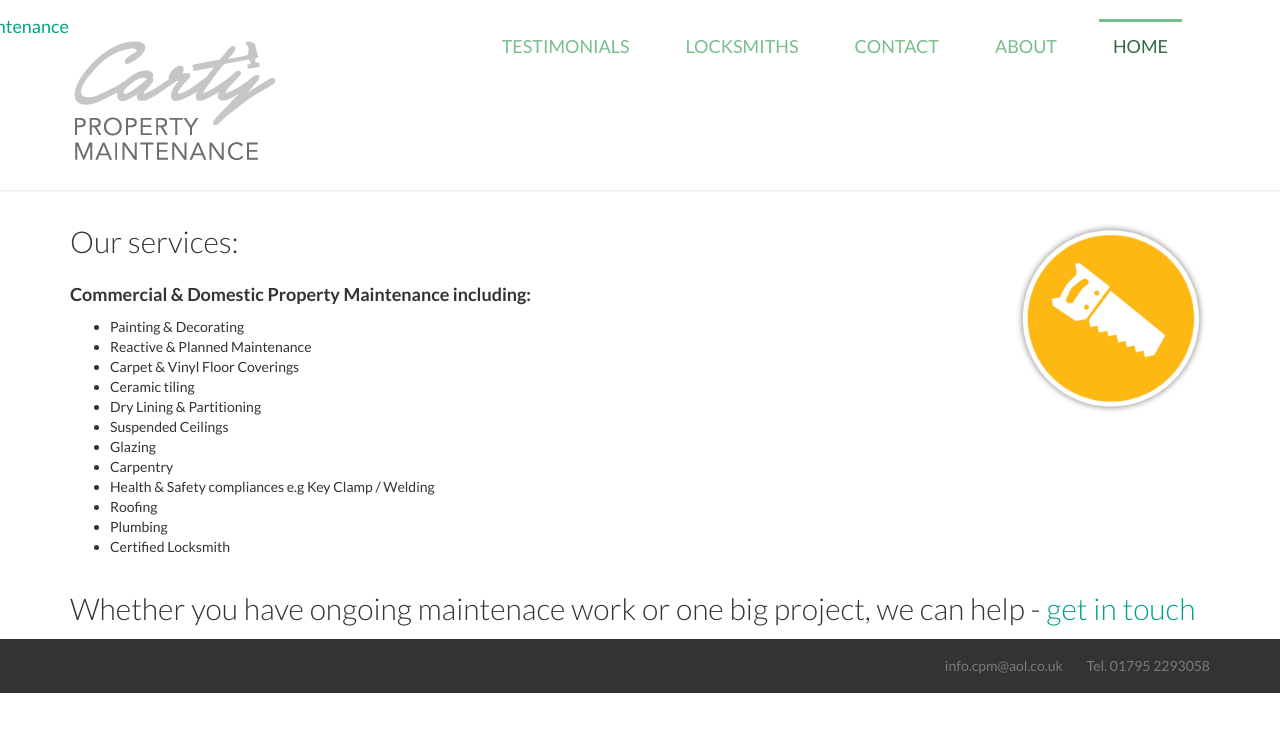
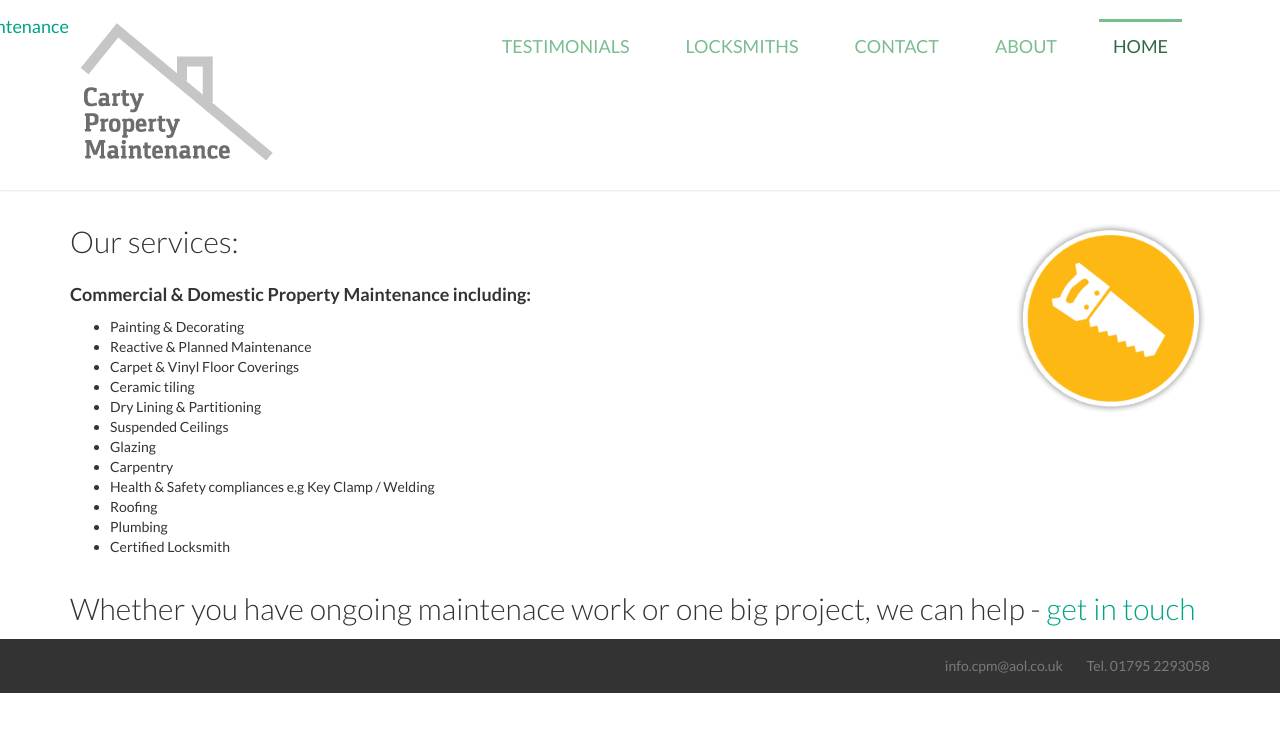
Before and after one commit to cartypropertymaintenance/cartypropertymaintenance.co.uk, a Jekyll site: the page built from index.md, in a window 1280 px wide. Shown: the top 732 px of the page. Built offline with Jekyll 4.4.1, drawn with Linux system fonts in a browser that asks for light colours; nearby versions of some CDN libraries.

Commit message:
* other logo

```diff
--- a/css/main.css
+++ b/css/main.css
@@ -226,7 +226,7 @@ textarea {
   background-color: #00a388;
 }
 .navbar .logo {
-  background: url('../images/logo4-1.png') 10px 0 no-repeat;
+  background: url('../images/logo4-2.png') 10px 0 no-repeat;
   height: 188px;
   width: 247px;
   text-indent: -100%;
```
